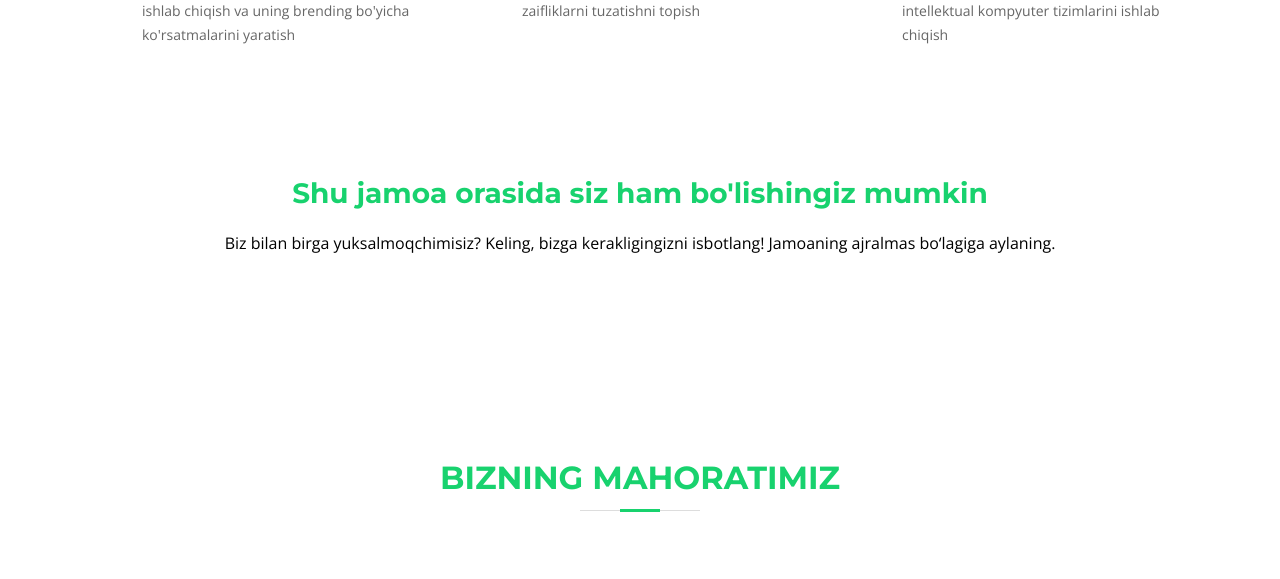
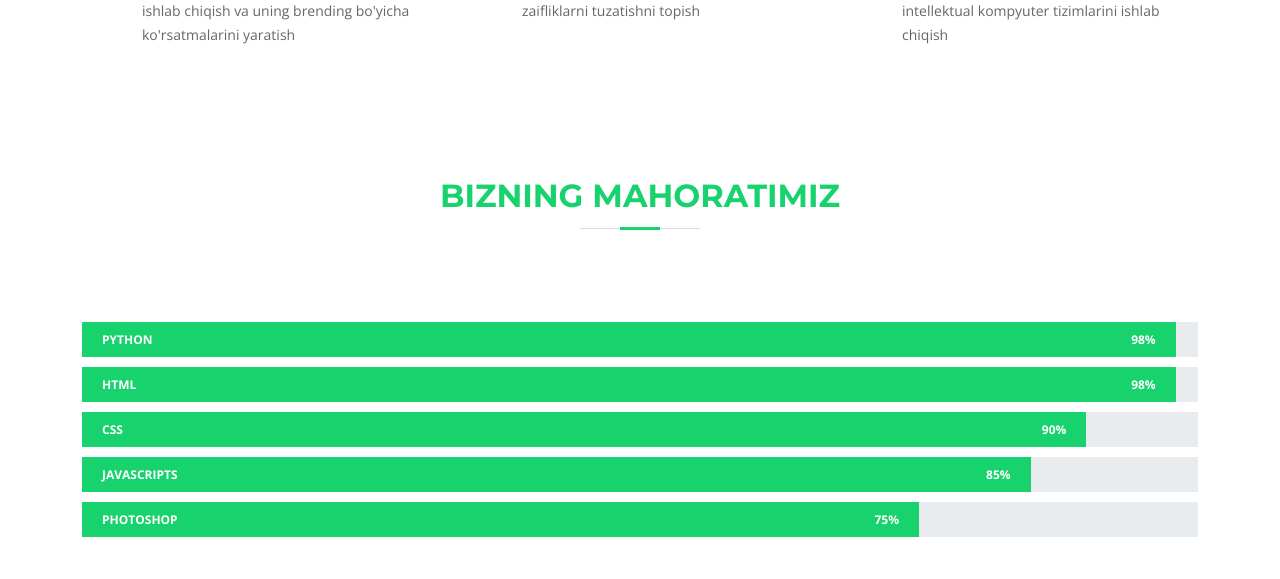
Before and after one commit to ZaynuraIsmonova/Infinite_Co, a Django app: page / in a window 1280 px wide. Shown: the part 2014-2593 px from the top of the page. Run offline with Django 3.2, Linux system fonts and the light colour scheme; data comes from the database, SQL or seed files in the repository; some libraries are stand-ins or nearby versions; some web fonts are replaced.

Commit message:
change-home.html

```diff
--- a/templates/home.html
+++ b/templates/home.html
@@ -154,13 +154,6 @@
 
       </div>
     </section>
-    <section id="call-to-action">
-      <div class="container text-center" data-aos="zoom-in">
-        <h3 style="color: #18d26e;">Shu jamoa orasida siz ham bo'lishingiz mumkin</h3>
-        <p>Biz bilan birga yuksalmoqchimisiz? Keling, bizga kerakligingizni isbotlang! Jamoaning ajralmas bo‘lagiga aylaning.</p>
-        <a class="cta-btn" href="#">Bog'lanish</a>
-      </div>
-    </section>
     <section id="skills">
       <div class="container" data-aos="fade-up">
 
@@ -276,7 +269,12 @@
     </section>
     <section id="contact" class="section-bg">
       <div class="container" data-aos="fade-up">
-
+        <section id="call-to-action">
+          <div class="container text-center" data-aos="zoom-in">
+            <h3 style="color: #18d26e;">Shu jamoa orasida siz ham bo'lishingiz mumkin</h3>
+            <p>Biz bilan birga yuksalmoqchimisiz? Keling, bizga kerakligingizni isbotlang! Jamoaning ajralmas bo‘lagiga aylaning.</p>
+          </div>
+        </section>
         <div class="section-header">
           <h3 style="color: #18d26e;">Aloqa</h3>
         </div>
@@ -342,6 +340,7 @@
       </div>
     </section>
 
+
   </main>
   <footer id="footer">
     <div class="footer-top">
```
